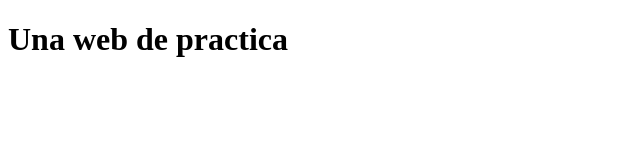
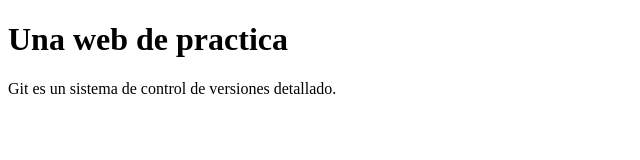
Before and after one commit to input-web/testeo, a plain HTML site: page index.html in a window 1280 px wide. Shown: the whole page, without its empty margins (0-640 px from the left). Drawn offline with Linux system fonts and the light colour scheme.

Commit message:
Se suma un P con breve descripcion

```diff
--- a/index.html
+++ b/index.html
@@ -9,5 +9,6 @@
 <body>
     <h1>Una web de practica</h1>
 
+    <p>Git es un sistema de control de versiones detallado.</p>
 </body>
 </html>
```
